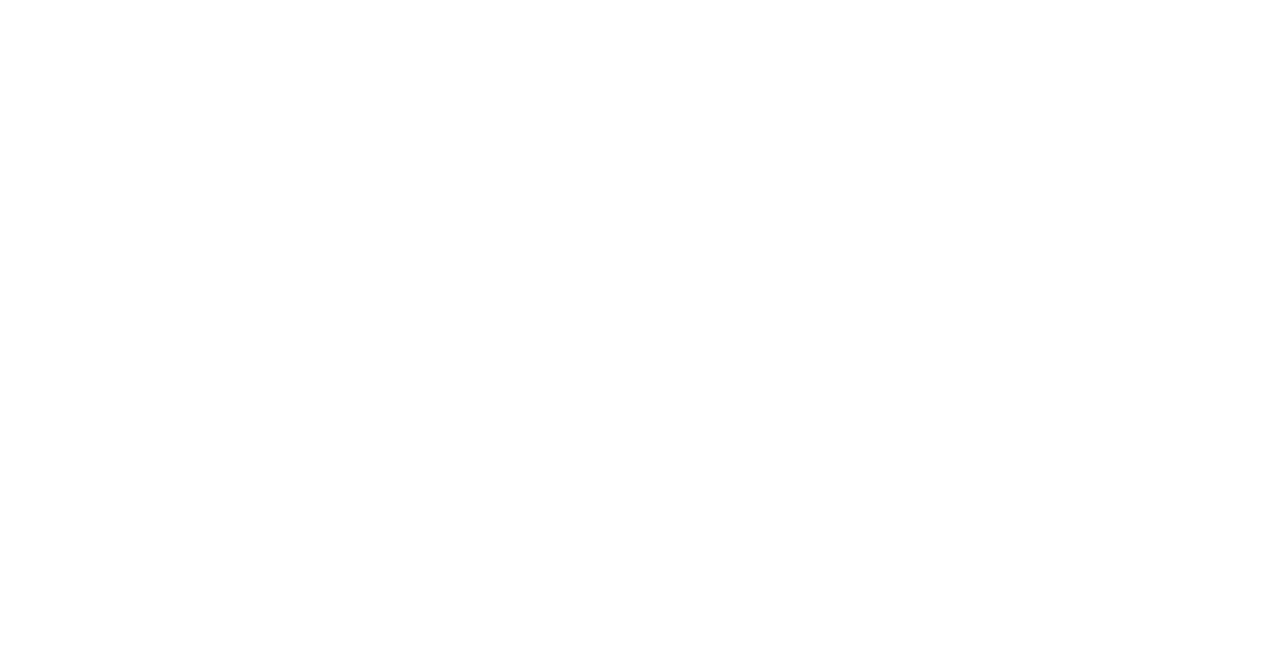
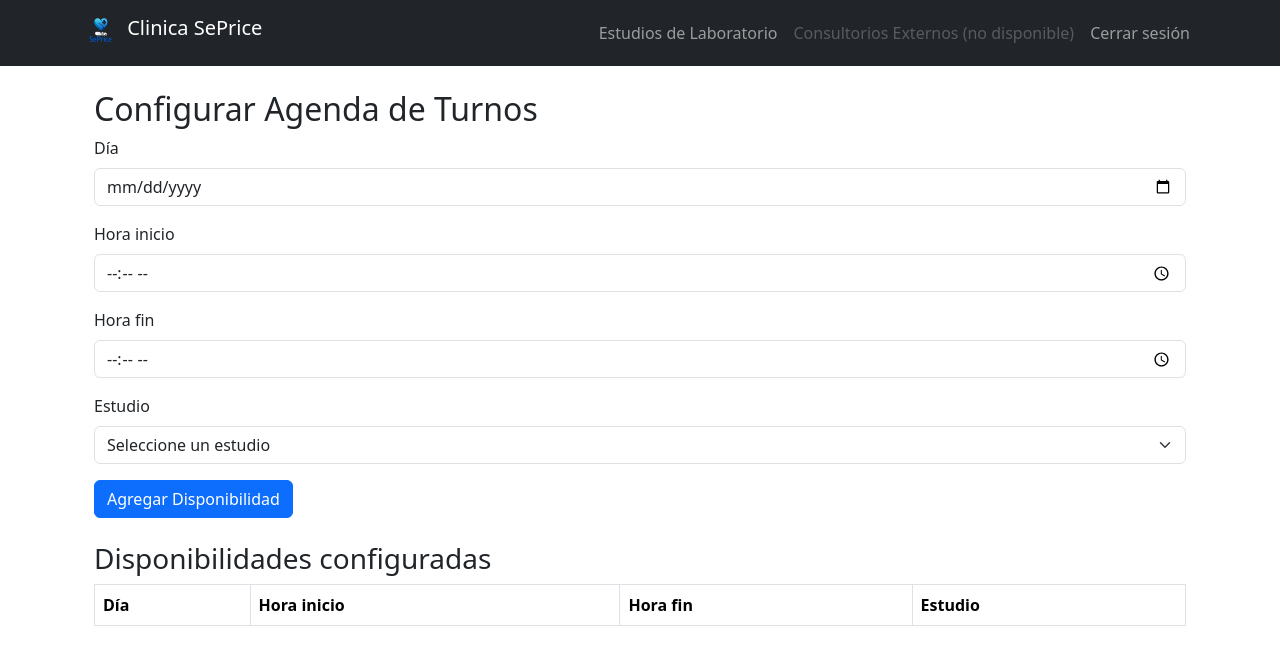
Before and after one commit to fraperrone/ifts29-pp2-proto-front, a React (Vite) app: page /configurar-agenda in a window 1280 px wide. Before the commit this address had no page. Shown: the top 664 px of the page. Built offline with nearby package versions, Linux system fonts and the light colour scheme; sample sign-in values are in the browser's storage.

Commit message:
funcionalidad medico

```diff
--- /dev/null
+++ b/src/pages/ConfigurarAgendaPage.jsx
@@ -0,0 +1,99 @@
+// vams a hacer pagina para configurar agenda de turnos
+
+
+import React, { useState } from "react";
+import { Container, Form, Button, Table } from "react-bootstrap";
+
+const ConfigurarAgendaPage = () => {
+  const [dia, setDia] = useState("");
+  const [horaInicio, setHoraInicio] = useState("");
+  const [horaFin, setHoraFin] = useState("");
+  const [estudio, setEstudio] = useState("");
+  const [disponibilidades, setDisponibilidades] = useState([]);
+
+  const estudiosDisponibles = ["Laboratorio", "Radiografía", "Ecografía", "Resonancia"];
+
+  const agregarDisponibilidad = () => {
+    const nueva = { dia, horaInicio, horaFin, estudio };
+    setDisponibilidades([...disponibilidades, nueva]);
+    setDia("");
+    setHoraInicio("");
+    setHoraFin("");
+    setEstudio("");
+  };
+
+  return (
+    <Container className="my-4">
+      <h2>Configurar Agenda de Turnos</h2>
+      <Form>
+        <Form.Group className="mb-3">
+          <Form.Label>Día</Form.Label>
+          <Form.Control
+            type="date"
+            value={dia}
+            onChange={(e) => setDia(e.target.value)}
+          />
+        </Form.Group>
+
+        <Form.Group className="mb-3">
+          <Form.Label>Hora inicio</Form.Label>
+          <Form.Control
+            type="time"
+            value={horaInicio}
+            onChange={(e) => setHoraInicio(e.target.value)}
+          />
+        </Form.Group>
+
+        <Form.Group className="mb-3">
+          <Form.Label>Hora fin</Form.Label>
+          <Form.Control
+            type="time"
+            value={horaFin}
+            onChange={(e) => setHoraFin(e.target.value)}
+          />
+        </Form.Group>
+
+        <Form.Group className="mb-3">
+          <Form.Label>Estudio</Form.Label>
+          <Form.Select
+            value={estudio}
+            onChange={(e) => setEstudio(e.target.value)}
+          >
+            <option value="">Seleccione un estudio</option>
+            {estudiosDisponibles.map((est, i) => (
+              <option key={i} value={est}>{est}</option>
+            ))}
+          </Form.Select>
+        </Form.Group>
+
+        <Button variant="primary" onClick={agregarDisponibilidad}>
+          Agregar Disponibilidad
+        </Button>
+      </Form>
+
+      <h3 className="mt-4">Disponibilidades configuradas</h3>
+      <Table striped bordered hover>
+        <thead>
+          <tr>
+            <th>Día</th>
+            <th>Hora inicio</th>
+            <th>Hora fin</th>
+            <th>Estudio</th>
+          </tr>
+        </thead>
+        <tbody>
+          {disponibilidades.map((d, idx) => (
+            <tr key={idx}>
+              <td>{d.dia}</td>
+              <td>{d.horaInicio}</td>
+              <td>{d.horaFin}</td>
+              <td>{d.estudio}</td>
+            </tr>
+          ))}
+        </tbody>
+      </Table>
+    </Container>
+  );
+};
+
+export default ConfigurarAgendaPage;
--- a/src/pages/EstudiosPage.jsx
+++ b/src/pages/EstudiosPage.jsx
@@ -41,6 +41,14 @@ const EstudiosPage = () => {
 
   const irACancelarTurno = () =>{
     navigate('/cancelar-turno')
+  }
+
+  const irAConfigurarAgenda = () => {
+    navigate('/configurar-agenda')
+  }
+
+  const irARealizacionEstudio = () => {
+    navigate('/realizacion-estudio')
   }
 
   return (
@@ -91,7 +99,7 @@ const EstudiosPage = () => {
                 Asignar turno a paciente
               </button>
               <button className="btn btn-secondary m-2" onClick={irACancelarTurno}>Cancelar/ Consultar turno</button>
-              <button className="btn btn-warning m-2">
+              <button className="btn btn-warning m-2" onClick={irAConfigurarAgenda}>
                 Configurar agenda de turnos
               </button>
             </Card.Body>
@@ -129,7 +137,7 @@ const EstudiosPage = () => {
           <Card className="my-5">
             <Card.Header>Estudios</Card.Header>
             <Card.Body>
-              <button className="btn btn-primary m-2">
+              <button className="btn btn-primary m-2" onClick={irARealizacionEstudio}>
                 Registrar realización del estudio
               </button>
               <button className="btn btn-secondary m-2">
--- /dev/null
+++ b/src/pages/estudios/RealizacionEstudioPage.jsx
@@ -0,0 +1,89 @@
+// hacemos la page para realizacion de estudio page
+import React, { useState } from "react";
+import { Container, Table, Button, Modal } from "react-bootstrap";
+
+const RealizacionEstudioPage = () => {
+  const [estudiosPendientes, setEstudiosPendientes] = useState([
+    { id: 1, paciente: "Juan Pérez", estudio: "Radiografía", fecha: "2026-05-15", realizado: false },
+    { id: 2, paciente: "María López", estudio: "Laboratorio", fecha: "2026-05-16", realizado: false },
+  ]);
+
+  const [showModal, setShowModal] = useState(false);
+  const [estudioSeleccionado, setEstudioSeleccionado] = useState(null);
+
+  const abrirModal = (estudio) => {
+    setEstudioSeleccionado(estudio);
+    setShowModal(true);
+  };
+
+  const confirmarRealizacion = () => {
+    setEstudiosPendientes(estudiosPendientes.map(e =>
+      e.id === estudioSeleccionado.id ? { ...e, realizado: true } : e
+    ));
+    setShowModal(false);
+    setEstudioSeleccionado(null);
+  };
+
+  return (
+    <Container className="my-4">
+      <h2>Realización de Estudios</h2>
+      <Table striped bordered hover>
+        <thead>
+          <tr>
+            <th>Paciente</th>
+            <th>Estudio</th>
+            <th>Fecha</th>
+            <th>Estado</th>
+            <th>Acciones</th>
+          </tr>
+        </thead>
+        <tbody>
+          {estudiosPendientes.map((e) => (
+            <tr key={e.id}>
+              <td>{e.paciente}</td>
+              <td>{e.estudio}</td>
+              <td>{e.fecha}</td>
+              <td>{e.realizado ? "Realizado" : "Pendiente"}</td>
+              <td>
+                {!e.realizado && (
+                  <Button variant="success" size="sm" onClick={() => abrirModal(e)}>
+                    Marcar como realizado
+                  </Button>
+                )}
+              </td>
+            </tr>
+          ))}
+        </tbody>
+      </Table>
+
+      {/* Modal de confirmación */}
+      <Modal show={showModal} onHide={() => setShowModal(false)} centered>
+        <Modal.Header closeButton>
+          <Modal.Title>Confirmar realización</Modal.Title>
+        </Modal.Header>
+        <Modal.Body>
+          {estudioSeleccionado && (
+            <>
+              <p>¿Confirma que se realizó el siguiente estudio?</p>
+              <ul>
+                <li><strong>Paciente:</strong> {estudioSeleccionado.paciente}</li>
+                <li><strong>Estudio:</strong> {estudioSeleccionado.estudio}</li>
+                <li><strong>Fecha:</strong> {estudioSeleccionado.fecha}</li>
+              </ul>
+            </>
+          )}
+        </Modal.Body>
+        <Modal.Footer>
+          <Button variant="secondary" onClick={() => setShowModal(false)}>
+            Cancelar
+          </Button>
+          <Button variant="primary" onClick={confirmarRealizacion}>
+            Confirmar
+          </Button>
+        </Modal.Footer>
+      </Modal>
+    </Container>
+  );
+};
+
+export default RealizacionEstudioPage;
--- a/src/router/RouterApp.jsx
+++ b/src/router/RouterApp.jsx
@@ -13,6 +13,8 @@ import InsumosPage from '../pages/InsumosPage'
 import EstadoPacientePage from '../pages/EstadoPacientePage'
 import AsignarTurnoPage from '../pages/AsignarTurnoPage'
 import CancelarTurnoPage from '../pages/CancelarTurnoPage'
+import ConfigurarAgendaPage from '../pages/ConfigurarAgendaPage'
+import RealizacionEstudioPage from '../pages/estudios/RealizacionEstudioPage'
 // generamos rutas protegias y de logueo
 const RouterApp = () => {
   return (
@@ -38,6 +40,8 @@ const RouterApp = () => {
           <Route path="/estado-paciente" element={<EstadoPacientePage />} />
           <Route path='/asignar-turno' element={<AsignarTurnoPage />} />
           <Route path='/cancelar-turno' element={<CancelarTurnoPage />} />
+          <Route path='/configurar-agenda' element= {<ConfigurarAgendaPage/>} />
+          <Route path='/realizacion-estudio' element= {<RealizacionEstudioPage />} />
         </Route>
       </Routes>
     </Router>
```
Also changed, not shown: src/pages/estudios/AsociarInsumos.jsx (added), src/pages/estudios/ResultadoEstudioPage.jsx (added), src/pages/historia-clinica/ConsultarHistoria.jsx (added), src/pages/historia-clinica/RegistrarInformacion.jsx (added).
